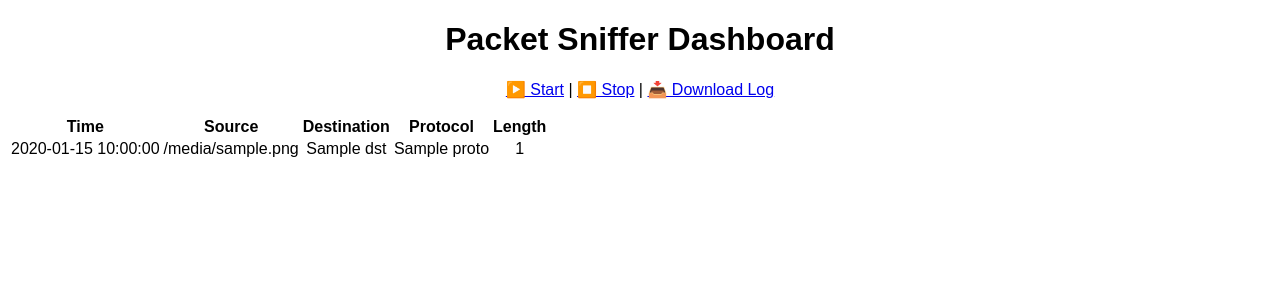
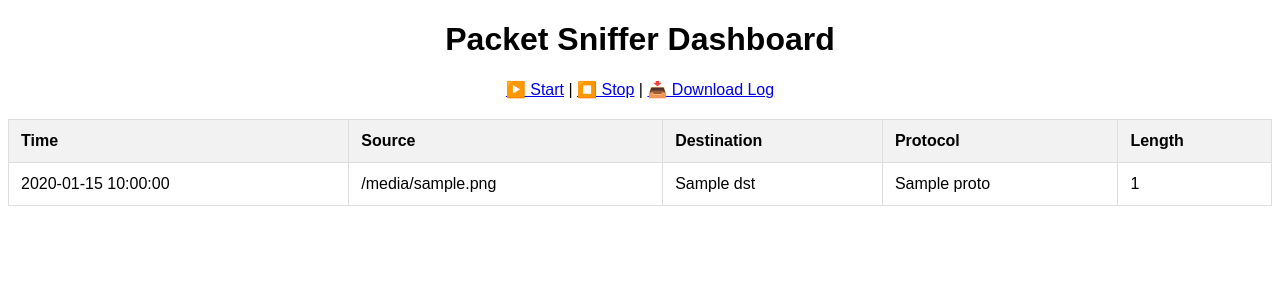
Before and after one commit to MateuszMiszczynski/Python_projects, a Flask app: template packet-sniffer-webapp/templates/index.html in a window 1280 px wide. Shown: the top 300 px of the page. Run offline with Flask 3, Linux system fonts and the light colour scheme; the template is opened without the code that fills it: most values are stand-ins (such as "Sample title", 1, 10 or a date in 2020).

Commit message:
Few more upgrades

```diff
--- a/packet-sniffer-webapp/templates/index.html
+++ b/packet-sniffer-webapp/templates/index.html
@@ -1,23 +1,59 @@
 <!DOCTYPE html>
-<html lang = 'en'>
+<html lang="en">
 <head>
     <meta charset="UTF-8">
     <meta http-equiv="refresh" content="15">
     <meta name="viewport" content="width=device-width, initial-scale=1.0">
-    <title> My Packet Sniffer</title>
+    <title>My Packet Sniffer</title>
     <link rel="stylesheet" href="{{ url_for('static', filename='styles.css') }}">
+    <style>
+        table {
+            width: 100%;
+            border-collapse: collapse;
+            margin: 20px 0;
+        }
+
+        th, td {
+            padding: 12px;
+            text-align: left;
+            border: 1px solid #ddd;
+        }
+
+        th {
+            background-color: #f2f2f2;
+            font-weight: bold;
+        }
+
+        tr:nth-child(even) {
+            background-color: #f9f9f9;
+        }
+
+        tr:hover {
+            background-color: #e0e0e0;
+        }
+
+        .controls {
+            margin: 20px 0;
+        }
+    </style>
 </head>
 <body>
     <h1>Packet Sniffer Dashboard</h1>
-    <p>
+    <div class="controls">
         <a href="/start">▶️ Start</a> |
         <a href="/stop">⏹️ Stop</a> |
         <a href="/packet_log.json" download>📥 Download Log</a>
-    </p>
+    </div>
 
     <table>
         <thead>
-        <tr><th>Time</th><th>Source</th><th>Destination</th><th>Protocol</th><th>Length</th></tr>
+            <tr>
+                <th>Time</th>
+                <th>Source</th>
+                <th>Destination</th>
+                <th>Protocol</th>
+                <th>Length</th>
+            </tr>
         </thead>
         <tbody>
             {% for pkt in packets %}
```
Also changed, not shown: 1 other file. Lines whose indentation alone changed are shown as unchanged.
